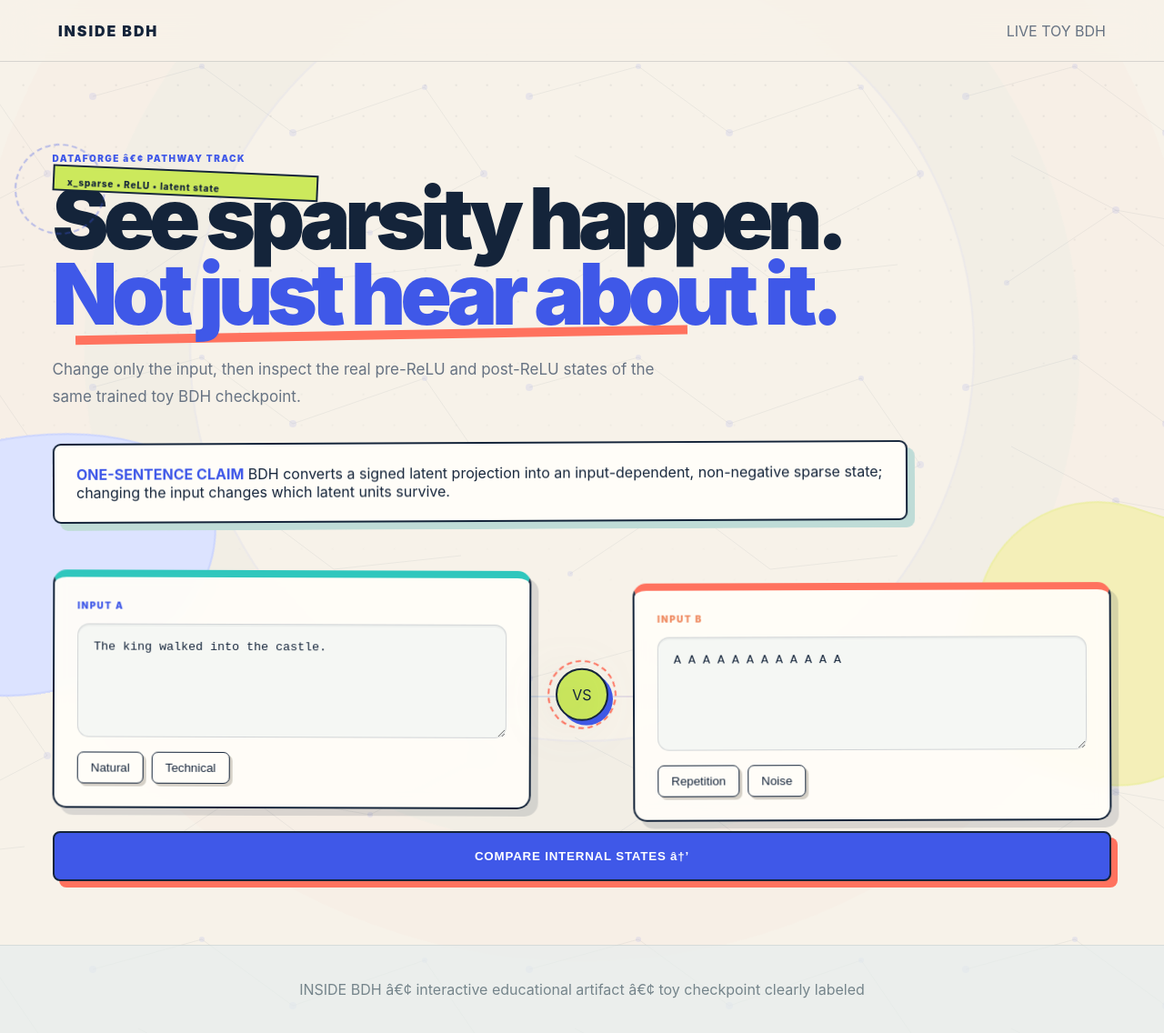
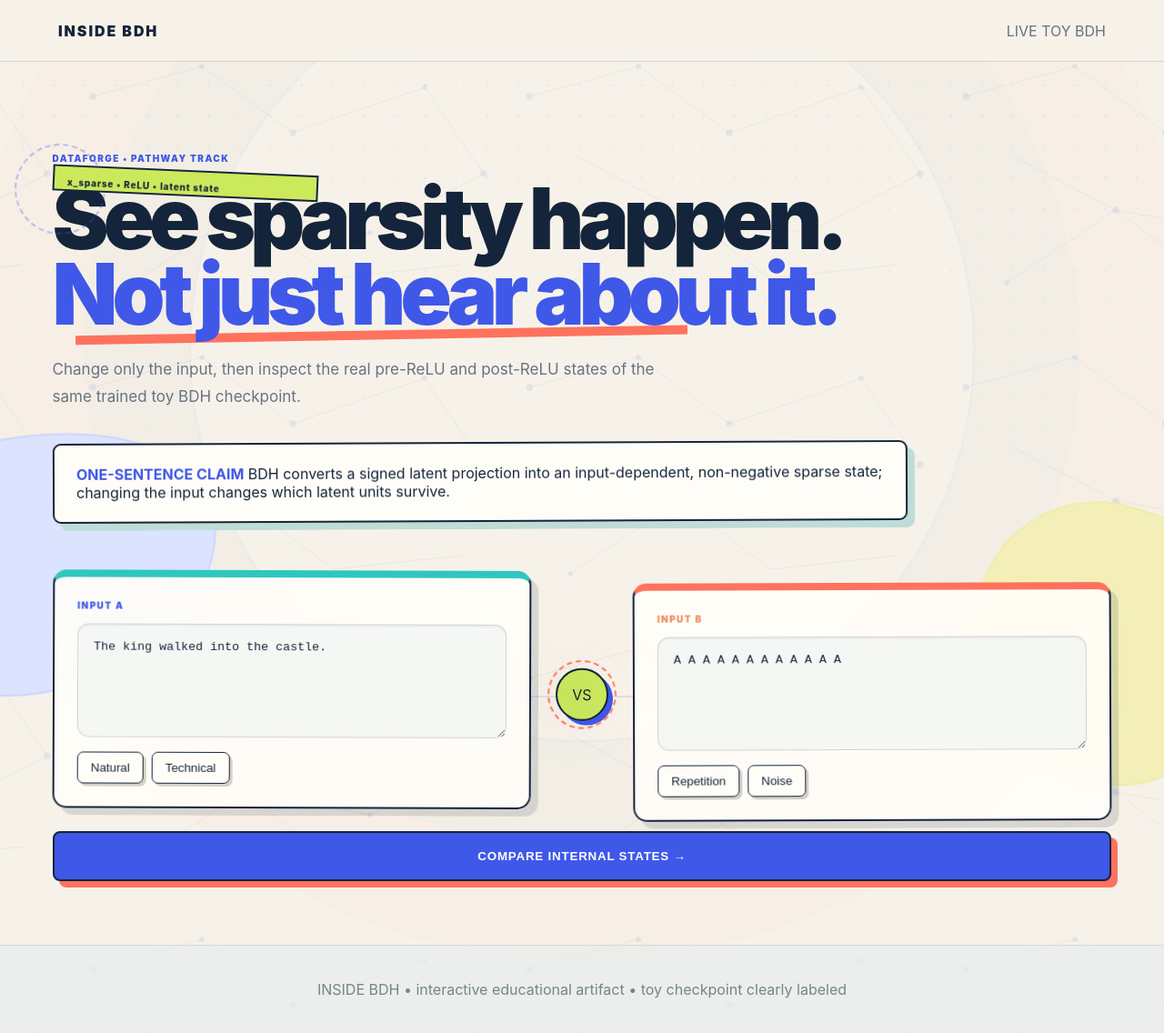
Before and after one commit to himani27301/inside-bdh, a React (Vite) app in the folder inside-bdh/: page / in a window 1280 px wide. Shown: the whole page at 91% size. Built offline with nearby package versions, Linux system fonts and the light colour scheme.

Commit message:
Finish frontend encoding cleanup

```diff
--- a/inside-bdh/src/App.jsx
+++ b/inside-bdh/src/App.jsx
@@ -1,7 +1,7 @@
 import { useMemo, useState } from "react";
 import "./index.css";
 
-const API_URL = "https://inside-bdh.onrender.com/analyze";
+const API_URL = "https://inside-bdh1.onrender.com/analyze";
 
 async function analyze(text) {
   const r = await fetch(API_URL, {
@@ -43,7 +43,7 @@ function Neurons({ units = [] }) {
           <div
             className="neuron"
             key={`${u.unit}-${i}`}
-            title={`Unit ${u.unit} â€¢ ${Number(u.activation).toFixed(4)}`}
+            title={`Unit ${u.unit} • ${Number(u.activation).toFixed(4)}`}
             style={{ opacity: 0.25 + s * 0.75, transform: `scale(${0.75 + s * 0.25})` }}
           />
         );
@@ -56,23 +56,23 @@ function ReLUView({ examples = [], expected, observed }) {
   return (
     <section className="panel relu-panel">
       <div className="section-kicker">MECHANISM</div>
-      <h2>Before ReLU â†’ after ReLU</h2>
+      <h2>Before ReLU → after ReLU</h2>
       <p className="muted">These are real values from the selected BDH layer. Negative values are clipped to zero; positive values survive.</p>
 
       <div className="relu-grid">
         {examples.slice(0, 12).map((x) => (
           <div className="relu-pair" key={x.unit}>
             <div className={x.pre <= 0 ? "pre negative" : "pre positive"}>{Number(x.pre).toFixed(2)}</div>
-            <div className="relu-arrow">â†“</div>
+            <div className="relu-arrow">↓</div>
             <div className={x.post === 0 ? "post zero" : "post positive"}>{Number(x.post).toFixed(2)}</div>
           </div>
         ))}
       </div>
 
       <div className="truth-row">
-        <div><span>Expected zeros from pre-ReLU â‰¤ 0</span><strong>{Number(expected).toFixed(2)}%</strong></div>
+        <div><span>Expected zeros from pre-ReLU ≤ 0</span><strong>{Number(expected).toFixed(2)}%</strong></div>
         <div><span>Observed zeros after ReLU</span><strong>{Number(observed).toFixed(2)}%</strong></div>
-        <div className="match"><span>Mechanism check</span><strong>âœ“ MATCH</strong></div>
+        <div className="match"><span>Mechanism check</span><strong>✓ MATCH</strong></div>
       </div>
     </section>
   );
@@ -124,7 +124,7 @@ export default function App() {
 
       <main>
         <section className="hero">
-          <div className="section-kicker">DATAFORGE â€¢ PATHWAY TRACK</div>
+          <div className="section-kicker">DATAFORGE • PATHWAY TRACK</div>
           <h1>See sparsity happen.<br/><span>Not just hear about it.</span></h1>
           <p>Change only the input, then inspect the real pre-ReLU and post-ReLU states of the same trained toy BDH checkpoint.</p>
           <div className="claim"><b>ONE-SENTENCE CLAIM</b> BDH converts a signed latent projection into an input-dependent, non-negative sparse state; changing the input changes which latent units survive.</div>
@@ -150,7 +150,7 @@ export default function App() {
           </div>
         </section>
 
-        <button className="run" onClick={run} disabled={loading}>{loading ? "RUNNING REAL MODELâ€¦" : "COMPARE INTERNAL STATES â†’"}</button>
+        <button className="run" onClick={run} disabled={loading}>{loading ? "RUNNING REAL MODEL…" : "COMPARE INTERNAL STATES →"}</button>
 
       {error && <div className="error">{error}</div>}
 
@@ -165,7 +165,7 @@ export default function App() {
           </div>
 
           <section className="metrics panel">
-            <div className="metric-head"><span>Metric</span><span>Input A</span><span>Input B</span><span>Î” Bâˆ’A</span></div>
+            <div className="metric-head"><span>Metric</span><span>Input A</span><span>Input B</span><span>Δ B−A</span></div>
             {[
               ["X active", la.x_active_percent, lb.x_active_percent, "%"],
               ["Y active", la.y_active_percent, lb.y_active_percent, "%"],
@@ -183,13 +183,13 @@ export default function App() {
 
           <section className="two-col">
             <div className="panel">
-              <div className="section-kicker">INPUT A â€¢ LAYER {la.layer}</div>
+              <div className="section-kicker">INPUT A • LAYER {la.layer}</div>
               <h3>Strongest units</h3>
               <Neurons units={la.last_token_top_units} />
               <div className="heads">{la.head_activity_percent.map((v,i)=><Bar key={i} label={`Head ${i+1}`} value={v}/>)}</div>
             </div>
             <div className="panel">
-              <div className="section-kicker">INPUT B â€¢ LAYER {lb.layer}</div>
+              <div className="section-kicker">INPUT B • LAYER {lb.layer}</div>
               <h3>Strongest units</h3>
               <Neurons units={lb.last_token_top_units} />
               <div className="heads">{lb.head_activity_percent.map((v,i)=><Bar key={i} label={`Head ${i+1}`} value={v}/>)}</div>
@@ -204,7 +204,7 @@ export default function App() {
 
           <section className="panel evidence">
             <div className="section-kicker">EVIDENCE DISCIPLINE</div>
-            <h2>Published BDH â‰  this toy checkpoint</h2>
+            <h2>Published BDH ≠ this toy checkpoint</h2>
             <div className="evidence-grid">
               <div><b>Published BDH</b><p>Pathway reports roughly 5% active neurons in reported BDH runs, with activity varying by predictability.</p></div>
               <div><b>Our live experiment</b><p>This is an independently trained byte-level toy BDH checkpoint on Tiny Shakespeare. Its percentages are measurements of this checkpoint only.</p></div>
@@ -221,20 +221,20 @@ export default function App() {
               <button onClick={()=>setQuiz(true)}>[0, 0.8, 0, 2.1]</button>
               <button onClick={()=>setQuiz(false)}>[1.2, 0.8, 0.3, 2.1]</button>
             </div>
-            {quiz === true && <div className="correct">âœ“ Correct â€” negative values become zero; positive values survive.</div>}
+            {quiz === true && <div className="correct">✓ Correct — negative values become zero; positive values survive.</div>}
             {quiz === false && <div className="wrong">Try again: ReLU is max(0, x).</div>}
           </section>
 
           <section className="panel architecture">
             <div className="section-kicker">WHERE THIS SITS IN BDH</div>
             <h2>From projection to sparse state</h2>
-            <div className="flow"><span>Input bytes</span><i>â†’</i><span>Embedding</span><i>â†’</i><span>x_latent = x @ encoder</span><i>â†’</i><span className="highlight">x_sparse = ReLU(x_latent)</span><i>â†’</i><span>attention / memory interaction</span></div>
+            <div className="flow"><span>Input bytes</span><i>→</i><span>Embedding</span><i>→</i><span>x_latent = x @ encoder</span><i>→</i><span className="highlight">x_sparse = ReLU(x_latent)</span><i>→</i><span>attention / memory interaction</span></div>
             <pre>{`x_latent = x @ self.encoder\nx_sparse = F.relu(x_latent)`}</pre>
           </section>
         </>}
       </main>
 
-      <footer>INSIDE BDH â€¢ interactive educational artifact â€¢ toy checkpoint clearly labeled</footer>
+      <footer>INSIDE BDH • interactive educational artifact • toy checkpoint clearly labeled</footer>
     </div>
   );
 }
```
